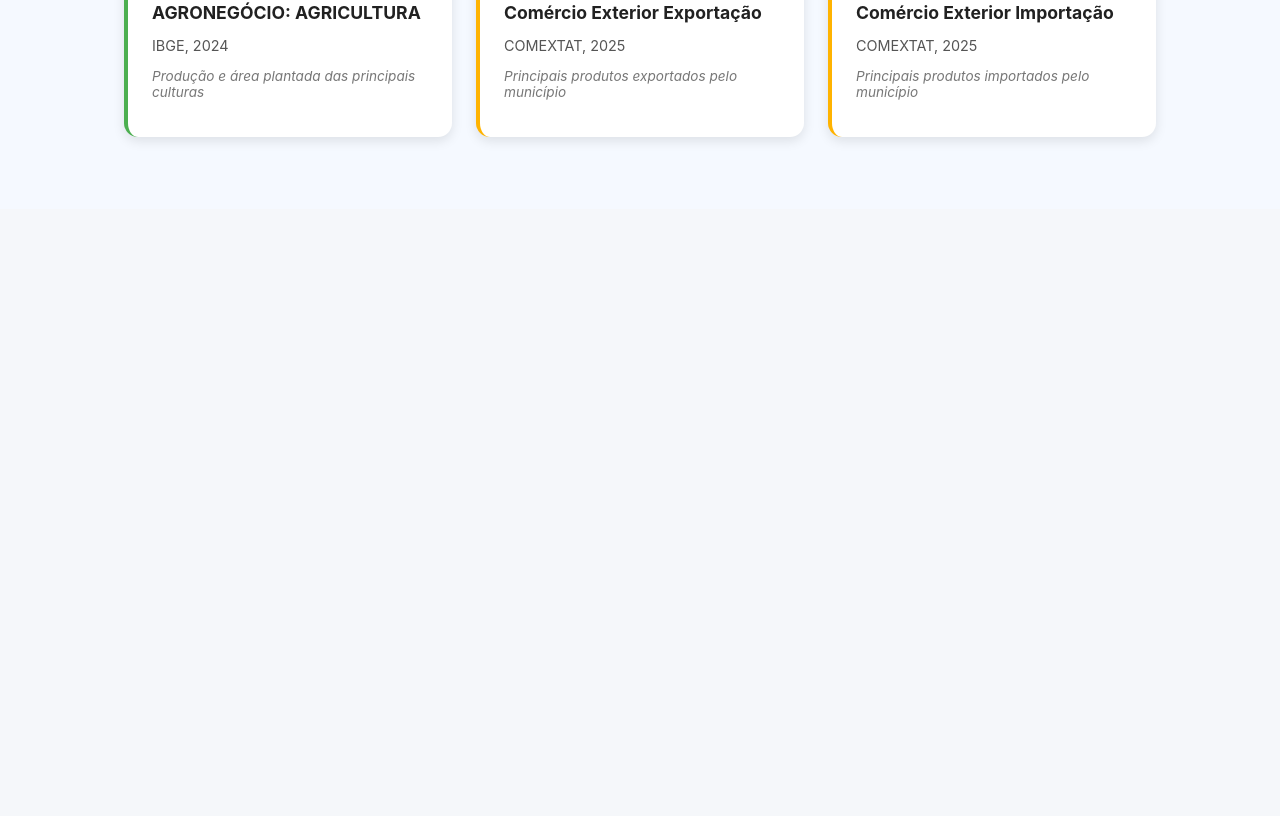
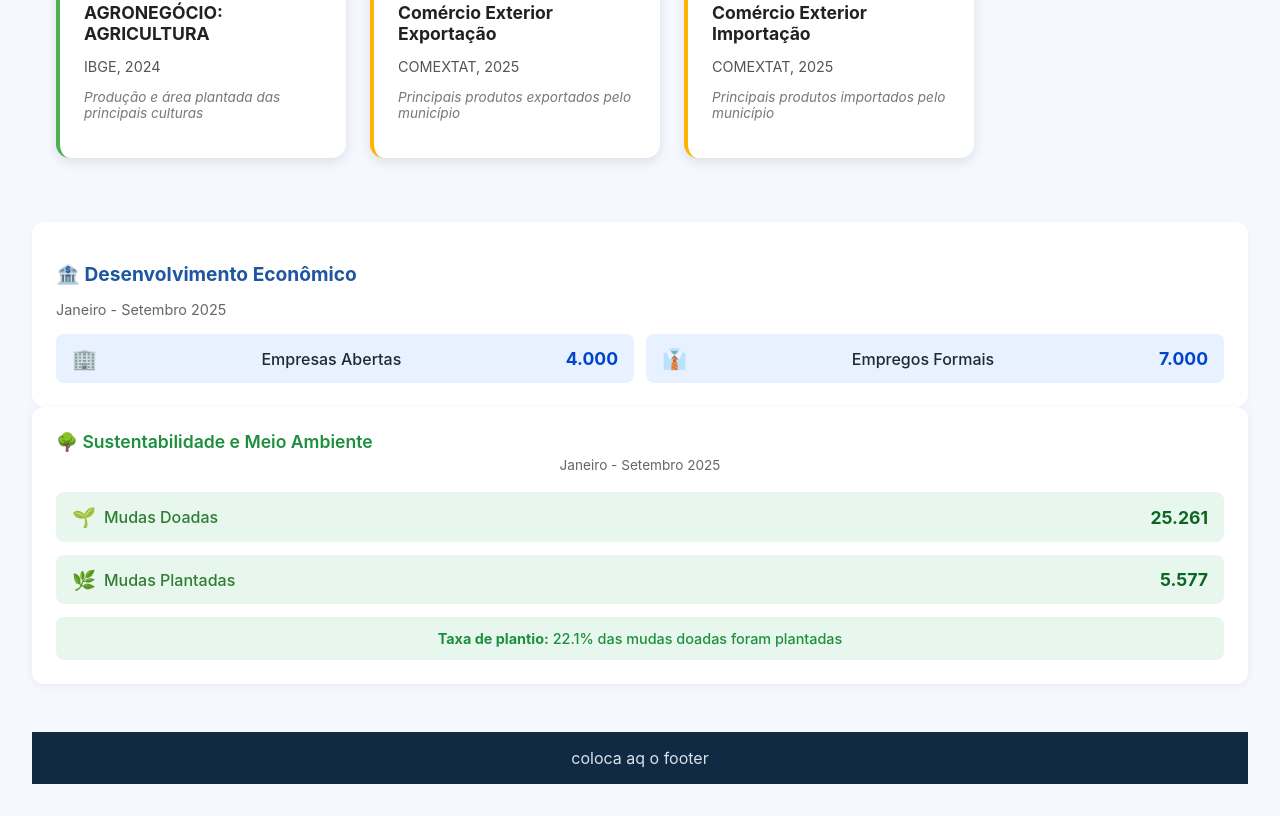
Before and after one commit to Magnumja/semades-dashboard, a React (Vite) app: page / in a window 1280 px wide. Shown: the part 626-1442 px from the top of the page. Before the commit the page ends 835 px from the top, so only its background shows below. Built offline with nearby package versions, Linux system fonts and the light colour scheme.

Commit message:
adicionando cards de meio ambiente e economico

```diff
--- a/package.json
+++ b/package.json
@@ -10,7 +10,8 @@
   },
   "dependencies": {
     "react": "^18.2.0",
-    "react-dom": "^18.2.0"
+    "react-dom": "^18.2.0",
+    "recharts": "^3.3.0"
   },
   "devDependencies": {
     "@vitejs/plugin-react": "^4.3.1",
--- a/src/Root.jsx
+++ b/src/Root.jsx
@@ -1,5 +1,7 @@
 import React from "react";
 import "./styles/Root.css";
+import EnvironmentCards from "./components/EnvironmentCards";
+import EconomicCards from "./components/EconomicCards";
 
 const indicadores = [
   {
@@ -73,6 +75,7 @@ export default function Root() {
         </div>
       </header>
 
+      <div className="dashboard-content">
         <main className="card-grid">
           {indicadores.map((item, index) => (
             <a
@@ -92,6 +95,20 @@ export default function Root() {
             </a>
           ))}
         </main>
+
+
+      </div>
+
+      <section className="economic-wrapper">
+        <EconomicCards />
+      </section>
+
+      <aside className="environment-wrapper">
+          <EnvironmentCards />
+        </aside>
+      <footer>
+        coloca aq o footer
+      </footer>
     </div>
   );
 }
--- /dev/null
+++ b/src/components/EconomicCards.jsx
@@ -0,0 +1,29 @@
+import React from "react";
+import "../styles/EconomicCards.css";
+
+const economicIndicators = [
+  { icon: "\u{1F3E2}", label: "Empresas Abertas", value: "4.000" },
+  { icon: "\u{1F454}", label: "Empregos Formais", value: "7.000" },
+];
+
+const sectionTitle = "\u{1F3E6} Desenvolvimento Econ\u00F4mico";
+const sectionPeriod = "Janeiro - Setembro 2025";
+
+export default function EconomicCards() {
+  return (
+    <section className="economic-section">
+      <h2 className="title">{sectionTitle}</h2>
+      <p className="periodo">{sectionPeriod}</p>
+
+      <div className="economic-cards">
+        {economicIndicators.map((indicator) => (
+          <div key={indicator.label} className="card-item">
+            <span className="icon">{indicator.icon}</span>
+            <span className="label">{indicator.label}</span>
+            <span className="value">{indicator.value}</span>
+          </div>
+        ))}
+      </div>
+    </section>
+  );
+}
--- /dev/null
+++ b/src/components/EnvironmentCards.jsx
@@ -0,0 +1,43 @@
+import React from "react";
+import "../styles/EnvironmentCards.css";
+
+const forestData = [
+  { icon: "\u{1F331}", label: "Mudas Doadas", value: 25261 },
+  { icon: "\u{1F33F}", label: "Mudas Plantadas", value: 5577 },
+];
+
+const plantingRate = 22.1;
+const sectionTitle = "\u{1F333} Sustentabilidade e Meio Ambiente";
+const sectionPeriod = "Janeiro - Setembro 2025";
+
+export default function EnvironmentCards() {
+  return (
+    <section className="env-container">
+      <div className="env-header">
+        <h2 className="env-title">{sectionTitle}</h2>
+        <p>{sectionPeriod}</p>
+      </div>
+
+      <div className="env-card">
+        {forestData.map((item) => (
+          <div key={item.label} className="card-row">
+            <div className="left">
+              <span className="item-icon" aria-hidden="true">
+                {item.icon}
+              </span>
+              <span>{item.label}</span>
+            </div>
+            <span className="value">{item.value.toLocaleString("pt-BR")}</span>
+          </div>
+        ))}
+
+        <div className="card-footer">
+          <span className="taxa-titulo">Taxa de plantio:</span>{" "}
+          <span className="taxa-texto">
+            {plantingRate}% das mudas doadas foram plantadas
+          </span>
+        </div>
+      </div>
+    </section>
+  );
+}
--- /dev/null
+++ b/src/styles/EconomicCards.css
@@ -0,0 +1,54 @@
+.economic-section {
+  background: #fff;
+  padding: 1.5rem;
+  border-radius: 12px;
+  box-shadow: 0 2px 6px rgba(0, 0, 0, 0.05);
+  text-align: left;
+}
+
+.economic-section .title {
+  color: #1e56a0;
+  font-size: 1.2rem;
+  margin-bottom: 0.3rem;
+}
+
+.economic-section .periodo {
+  color: #666;
+  font-size: 0.9rem;
+  margin-bottom: 1rem;
+}
+
+.economic-cards {
+  display: grid;
+  grid-template-columns: repeat(2, minmax(0, 1fr));
+  gap: 0.75rem;
+}
+
+.card-item {
+  display: flex;
+  justify-content: space-between;
+  align-items: center;
+  background: #e8f1ff;
+  padding: 0.8rem 1rem;
+  border-radius: 8px;
+}
+
+.card-item .icon {
+  font-size: 1.25rem;
+}
+
+.card-item .label {
+  font-weight: 500;
+}
+
+.card-item .value {
+  font-weight: 700;
+  color: #0044cc;
+  font-size: 1.1rem;
+}
+
+@media (max-width: 640px) {
+  .economic-cards {
+    grid-template-columns: 1fr;
+  }
+}
--- /dev/null
+++ b/src/styles/EnvironmentCards.css
@@ -0,0 +1,77 @@
+.env-container {
+  background: #ffffff;
+  border-radius: 12px;
+  box-shadow: 0 2px 8px rgba(0, 0, 0, 0.06);
+  padding: 1.5rem;
+  display: flex;
+  flex-direction: column;
+  height: 100%;
+}
+
+.env-title {
+  color: #1d8f3f; /* verde SEMADES */
+  font-size: 1.1rem;
+  font-weight: 600;
+  display: flex;
+  align-items: center;
+  gap: 0.4rem;
+  margin: 0;
+}
+
+.env-header p {
+  color: #666;
+  font-size: 0.85rem;
+  margin-top: 0.3rem;
+  margin-bottom: 1.2rem;
+}
+
+.env-card {
+  display: flex;
+  flex-direction: column;
+  gap: 0.8rem;
+}
+
+.card-row {
+  display: flex;
+  justify-content: space-between;
+  align-items: center;
+  background: #e8f7ed;
+  border-radius: 8px;
+  padding: 0.8rem 1rem;
+  transition: 0.2s ease;
+}
+
+.card-row:hover {
+  background: #d9f2e0;
+}
+
+.left {
+  display: flex;
+  align-items: center;
+  gap: 0.5rem;
+  color: #2e7d32;
+  font-weight: 500;
+}
+
+.item-icon {
+  font-size: 1.2rem;
+}
+
+.value {
+  color: #0b6623;
+  font-weight: 700;
+  font-size: 1.1rem;
+}
+
+.card-footer {
+  background: #e8f7ed;
+  border-radius: 8px;
+  padding: 0.8rem 1rem;
+  font-size: 0.9rem;
+  color: #1d8f3f;
+  font-weight: 500;
+}
+
+.taxa-titulo {
+  font-weight: 700;
+}
--- a/src/styles/Root.css
+++ b/src/styles/Root.css
@@ -45,6 +45,32 @@ body {
   color: #444;
   font-size: 1rem;
   margin-bottom: 1.5rem;
+}
+
+.dashboard-content {
+  display: grid;
+  grid-template-columns: 1fr minmax(0, 320px);
+  gap: 1.5rem;
+  align-items: start;
+  text-align: left;
+}
+
+.environment-wrapper {
+  min-width: 0;
+}
+
+.economic-wrapper {
+  margin-top: 1.5rem;
+}
+
+@media (max-width: 1024px) {
+  .dashboard-content {
+    grid-template-columns: 1fr;
+  }
+
+  .economic-wrapper {
+    margin-top: 1.5rem;
+  }
 }
 
 /* ====== TAGS ====== */
```
Also changed, not shown: 1 other file (tests, documents, lock files or other folders). Lines whose indentation alone changed are shown as unchanged.
